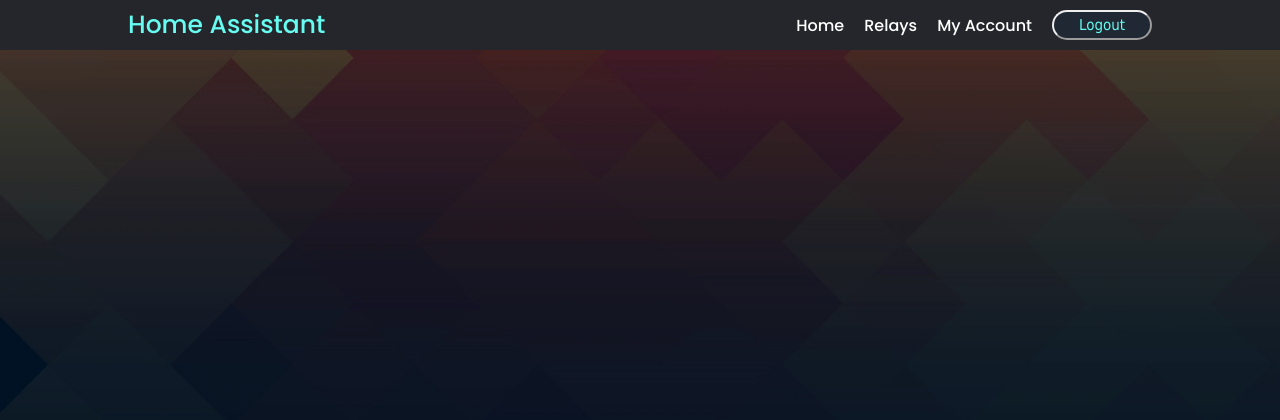
After one commit to Zailen-prog/HomeAssistant, a PHP site: page /account/account.php in a window 1280 px wide. The commit adds this page. Shown: the top 420 px of the page. Run offline with PHP 8.4, Linux system fonts and the light colour scheme; the visitor is signed in with stand-in values (Sample User, id 1).

Commit message:
added account page and few minor changes

```diff
--- /dev/null
+++ b/account/account.php
@@ -0,0 +1,49 @@
+<?php
+session_start();
+if (!isset($_SESSION['logged'])) {
+    header('location:../index.php');
+}
+
+?>
+
+<!DOCTYPE html>
+<html lang="en">
+
+<head>
+    <meta charset="UTF-8">
+    <meta name="viewport" content="width=device-width, initial-scale=1.0">
+    <link rel="preconnect" href="https://fonts.gstatic.com">
+    <link href="https://fonts.googleapis.com/css2?family=Poppins:wght@500&display=swap" rel="stylesheet">
+    <script src="https://ajax.googleapis.com/ajax/libs/jquery/3.4.1/jquery.min.js"></script>
+    <link rel="stylesheet" href="style/myaccount.css">
+    <link rel="stylesheet" href="../nav/style/nav-body.css">
+    <title>Home Page</title>
+</head>
+
+<body>
+    <nav class="menu">
+        <div class="logo">Home Assistant</div>
+        <ul class="nav-links">
+            <li><a href="../home/home.php">Home</a></li>
+            <li><a href="../relays/relays.php">Relays</a></li>
+            <li><a href="account.php">My Account</a></li>
+            <li>
+                <form action="/db_handlers/logout.php" method="POST">
+                    <button type="submit" class="logout-btn">Logout</button>
+                </form>
+            </li>
+        </ul>
+        <div class="burger">
+            <div class="line1"></div>
+            <div class="line2"></div>
+            <div class="line3"></div>
+        </div>
+    </nav>
+
+
+
+    <script src="../nav/js/nav.js"></script>
+    <script src="js/myaccount.js"></script>
+</body>
+
+</html>
--- /dev/null
+++ b/account/style/account.css
@@ -0,0 +1 @@
+/* No CSS *//*# sourceMappingURL=account.css.map */
--- a/nav/style/nav-body.css
+++ b/nav/style/nav-body.css
@@ -8,7 +8,7 @@
 
 body {
   background-color: #0B0C10;
-  background-image: url("/img/background.jpeg");
+  background-image: url("../../img/background.jpeg");
   background-attachment: fixed;
   background-repeat: no-repeat;
   background-size: cover;
--- a/nav/style/nav-body.scss
+++ b/nav/style/nav-body.scss
@@ -7,7 +7,7 @@
 
   body {
     background-color: #0B0C10;
-    background-image:url('/img/background.jpeg');
+    background-image:url('../../img/background.jpeg');
     background-attachment: fixed;
     background-repeat:no-repeat;
     background-size:cover;
```
Also changed, not shown: home/js/home.js (+20 -5 lines), account/style/account.scss (added), 2 other files.
